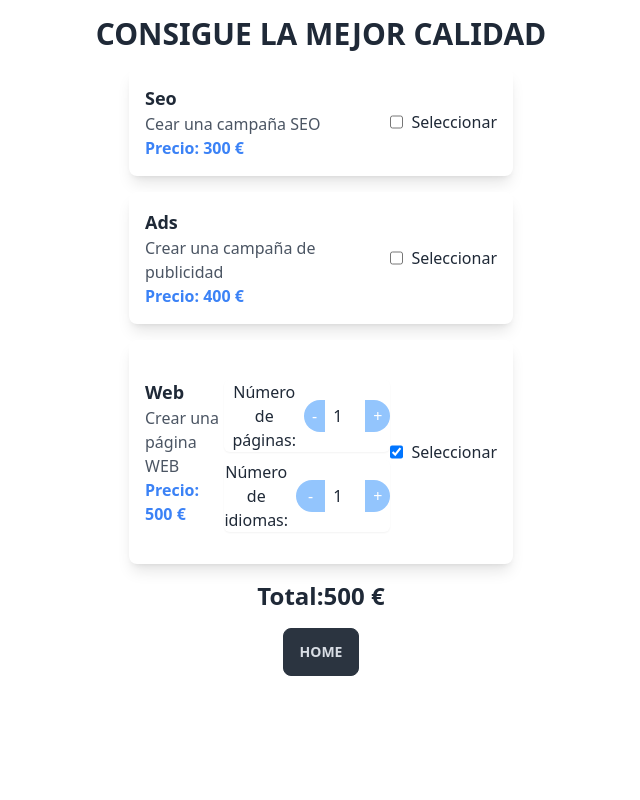
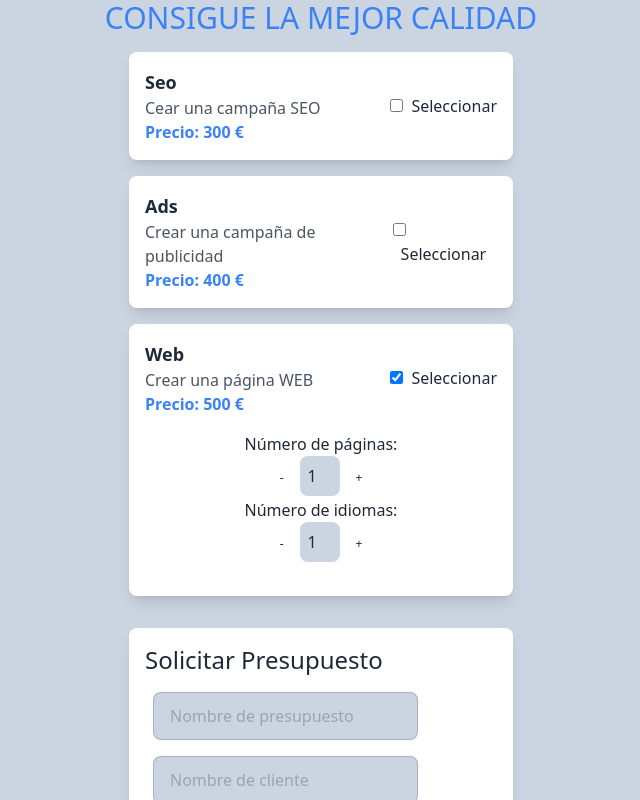
Before and after one commit to JazJurin/SprintPresupuesto, a React (Vite) app: page /Calculadora in a window 1280 px wide. Both pictures are taken after a click on the checkbox 715 px from the left and 394 px from the top of the page. Shown: the top 800 px of the page, without its empty margins (319-959 px from the left). Built offline with nearby package versions, Linux system fonts and the light colour scheme.

Commit message:
Ejercicio5

```diff
--- a/src/App.tsx
+++ b/src/App.tsx
@@ -1,4 +1,4 @@
-import Rutas from "./Rutas/Rutas";
+import Rutas from "./Routes/Route";
 
 export default function App() {
 	return (
--- /dev/null
+++ b/src/Components/BudgetList.tsx
@@ -0,0 +1,72 @@
+import { useState } from "react";
+import { AiOutlineCloseCircle } from "react-icons/ai";
+
+export default function BudgetList({ selectedService, total }) {
+	const [budgets, setBudgets] = useState([]);
+	const [budgetName, setBudgetName] = useState("");
+	const [clientName, setClientName] = useState("");
+
+	const addBudget = () => {
+		if (budgetName && clientName) {
+			const newBudget = {
+				name: budgetName,
+				client: clientName,
+				service: selectedService,
+				total: total,
+			};
+			setBudgets([...budgets, newBudget]);
+			setBudgetName("");
+			setClientName("");
+		}
+	};
+
+	const deleteBudget = (index) => {
+		const updateBudgets = [...budgets];
+		updateBudgets.splice(index, 1);
+		setBudgets(updateBudgets);
+	};
+
+	return (
+		<div className="bg-white rounded-lg shadow-lg p-4 m-4 max-w-sm mx-auto ">
+			<h1 className="text-2xl mb-2">Solicitar Presupuesto</h1>
+			<input
+				className="input input-bordered join-item m-2 bg-slate-300"
+				placeholder="Nombre de presupuesto"
+				value={budgetName}
+				onChange={(e) => setBudgetName(e.target.value)}
+			/>
+			<input
+				className="input input-bordered join-item m-2 bg-slate-300"
+				placeholder="Nombre de cliente"
+				value={clientName}
+				onChange={(e) => setClientName(e.target.value)}
+			/>
+			<button onClick={addBudget} className="btn btn-outline m-2">
+				Agregar Presupuesto
+            </button>
+            <h2 className="text-2xl mb-2">Lista de presupuestos:</h2>
+            <ul className="list-item p-0">
+				{budgets.map((budget, index) => (
+					<li key={index} className="mb-4">
+						<div>
+							<strong>Nombre del Presupuesto:</strong> {budget.name}
+						</div>
+						<div>
+                            <strong>Cliente:</strong> {budget.client}
+                            <button
+							className="btn-m btn-outline float-right"
+							onClick={() => deleteBudget(index)}
+						>
+							<AiOutlineCloseCircle />
+						</button>
+						</div>
+						<div>
+							<strong>Total:</strong> {budget.total} €
+						</div>
+
+					</li>
+				))}
+			</ul>
+		</div>
+	);
+}
--- a/src/Components/Home.tsx
+++ b/src/Components/Home.tsx
@@ -4,7 +4,7 @@ import imgCalculadora from "../assets/images/imgCalculadora.jpg"
 export default function Home() {
     return (
         <div className="hero min-h-screen"
-            style={{ backgroundImage:  `url(${imgCalculadora})` }}>
+            style={{ backgroundImage:  `url(${imgCalculadora})` } }>
         <div className="hero-overlay bg-opacity-30"></div>
         <div className="hero-content text-center text-neutral-content">
           <div className="max-w-md">
--- a/src/Components/Panel.tsx
+++ b/src/Components/Panel.tsx
@@ -44,11 +44,12 @@ export default function Panel({ onUpdate, showBottons }) {
 		<div>
 			{showBottons && (
 				<>
-					<div className="flex items-center my-2">
-						<div className="relative rounded-md shadow-sm flex items-center">
-							<div className="text-center">Número de páginas:</div>
+					<div className="grid-cols-4">
+						<div>
+							<div>
+								<p>Número de páginas:</p>
 								<button
-								className="bg-blue-300 text-white py-1 px-2 rounded-l-full"
+									className="btn-xs m-2"
 									onClick={decreasePages}
 								>
 									-
@@ -58,17 +59,21 @@ export default function Panel({ onUpdate, showBottons }) {
 									value={numPages}
 									onChange={handleNumPages}
 									min={1}
-								className="text-center form-input block w-10 rounded-none"
+									className="text-center w-10 h-10 rounded-lg bg-slate-300"
 								/>
-							<button onClick={increasePages}
-							className="bg-blue-300 text-white py-1 px-2 rounded-r-full">+</button>
+								<button
+									onClick={increasePages}
+									className="btn-xs m-2"
+								>
+									+
+								</button>
 							</div>
 						</div>
 						<div>
-						<div className="relative rounded-md shadow-sm flex items-center">
-						<div className="text-center">Número de idiomas:</div>
+							<div>
+								<p>Número de idiomas:</p>
 								<button
-								className="bg-blue-300 text-white py-1 px-3 ml-2 rounded-l-full"
+									className="btn-xs m-2"
 									onClick={decreaseLanguages}
 								>
 									-
@@ -78,14 +83,15 @@ export default function Panel({ onUpdate, showBottons }) {
 									value={numLanguages}
 									onChange={handleNumLanguages}
 									min={1}
-								className="text-center form-input block w-10 rounded-none"
+									className="text-center w-10 h-10 rounded-lg bg-slate-300"
 								/>
 								<button
 									onClick={increaseLanguages}
-								className="bg-blue-300 text-white py-1 px-2 rounded-r-full"
+									className="btn-xs m-2"
 								>
 									+
 								</button>
+							</div>
 						</div>
 					</div>
 				</>
--- a/src/Components/Service.tsx
+++ b/src/Components/Service.tsx
@@ -13,20 +13,22 @@ export default function Service({ data, selected, onSelect, budget }) {
 							Precio: {data.price} €
 						</p>
 					</div>
-					{isWeb && selected && (
-						<div className="my-4">
-							<Panel onUpdate={budget} showBottons={true} />
-						</div>
-					)}
-					<div className="flex">
+					<div>
 						<input
 							type="checkbox"
 							checked={selected}
 							onChange={onSelect}
-							className="form-checkbox text-blue-500"
+							className="form-checkbox"
 						/>
 						<span className="ml-2">Seleccionar</span>
 					</div>
+				</div>
+				<div className="text-center">
+					{isWeb && selected && (
+						<div className="m-4">
+							<Panel onUpdate={budget} showBottons={true} />
+						</div>
+					)}
 				</div>
 			</div>
 		</>
--- a/src/Components/ServiceSelection.tsx
+++ b/src/Components/ServiceSelection.tsx
@@ -4,6 +4,7 @@ import Total from "./Total";
 import Service from "./Service";
 import servicesData from "./data/Services.json";
 import Panel from "./Panel";
+import BudgetList from "./BudgetList";
 
 export default function ServiceSelection() {
 	const [selectedServices, SetSelectedServices] = useState({});
@@ -44,10 +45,12 @@ export default function ServiceSelection() {
 
 	return (
 		<>
-			<div className="text-center">
-				<h1 className="text-3xl font-bold my-4">CONSIGUE LA MEJOR CALIDAD</h1>
+			<div className="bg-slate-300">
+				<div>
+					<h1 className="text-center text-bold text-blue-500 text-3xl">
+						CONSIGUE LA MEJOR CALIDAD
+					</h1>
 				</div>
-
 				<div className="text-left">
 					{services.map((service) => (
 						<Service
@@ -58,7 +61,11 @@ export default function ServiceSelection() {
 							budget={budget}
 						/>
 					))}
+				</div>
+				<div className="flex">
 					{selectedServices[3] && <Panel onUpdate={budget} />}
+				</div>
+				<BudgetList selectedService={selectedServices} total={totalCost} />
 				<Total total={totalCost} />
 				<div className="text-center mt-4">
 					<Link to="/" className="btn btn-neutral">
--- a/src/Rutas/Rutas.tsx
+++ b/src/Routes/Route.tsx
@@ -1,6 +1,7 @@
 import { BrowserRouter, Route, Routes } from "react-router-dom";
-import ServiceSelection from "../Components/ServiceSelection";
-import Home from "../Components/Home";
+import Home from "../components/Home";
+import ServiceSelection from "../components/ServiceSelection";
+
 
 export default function Rutas() {
     return (
```
Lines whose indentation alone changed are shown as unchanged.
